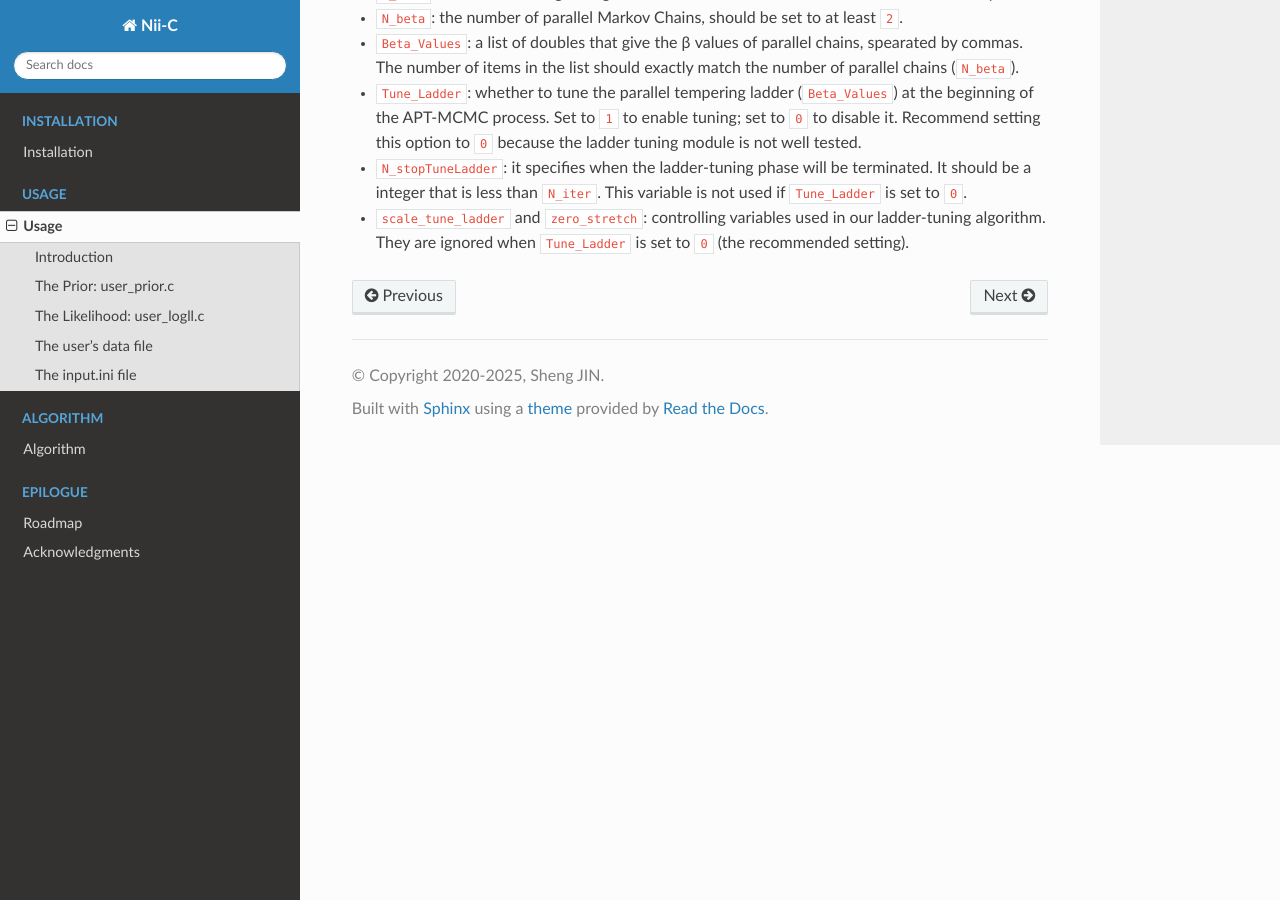
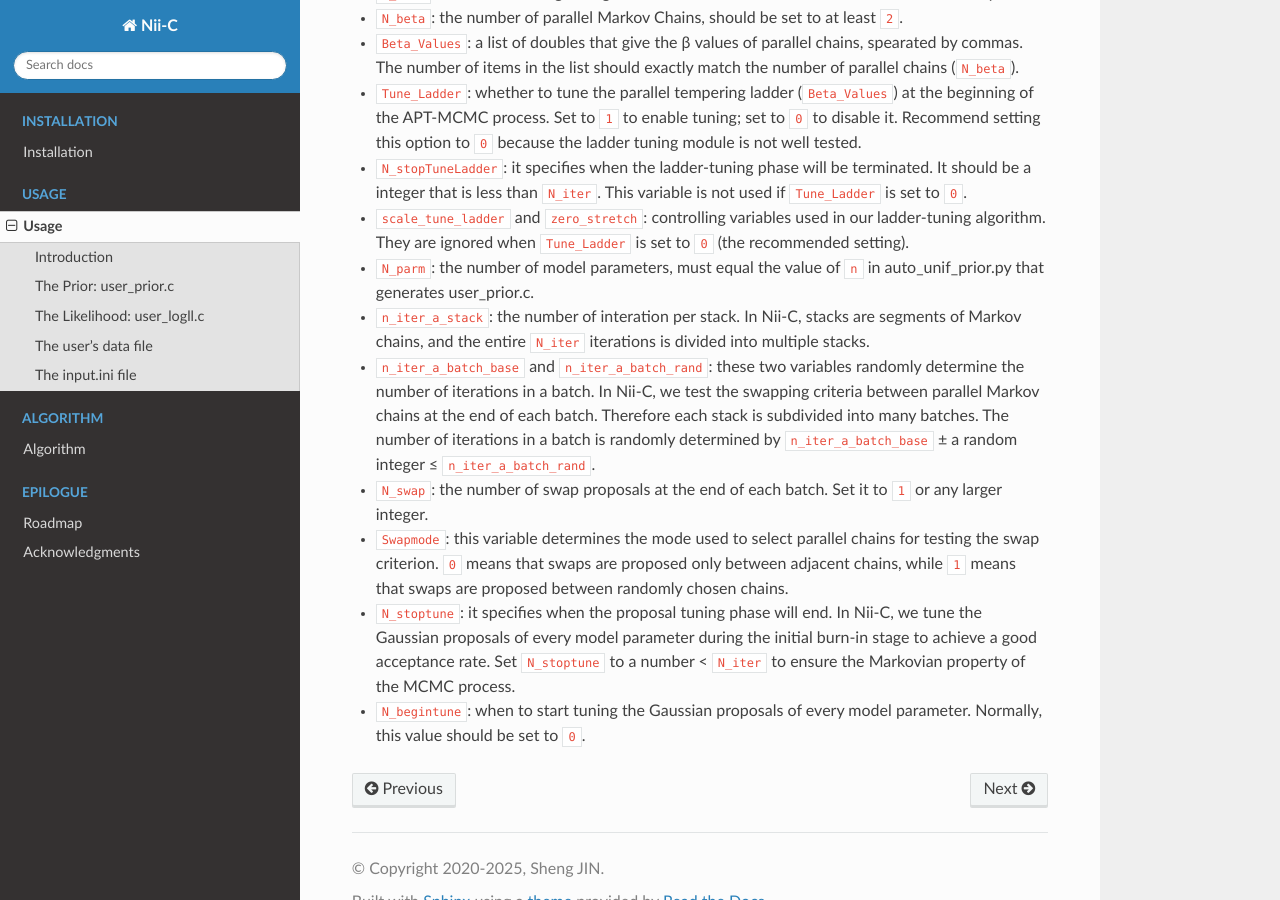
Before and after one commit to shengjin/nii-c-MAN, a Sphinx documentation site: the page built from docs/source/usage.rst, in a window 1280 px wide and 900 px high, scrolled down 2572 px. Built offline with Sphinx 7.4.7 and the Read the Docs theme 3.1.0, drawn with Linux system fonts in a browser that asks for light colours.

Commit message:
modify epilogue

```diff
--- a/docs/source/usage.rst
+++ b/docs/source/usage.rst
@@ -103,3 +103,10 @@ This section will introduce all the variables in the input.ini file.
 - ``Tune_Ladder``: whether to tune the parallel tempering ladder (``Beta_Values``) at the beginning of the APT-MCMC process. Set to ``1`` to enable tuning; set to ``0`` to disable it.  Recommend setting this option to ``0`` because the ladder tuning module is not well tested.
 - ``N_stopTuneLadder``: it specifies when the ladder-tuning phase will be terminated. It should be a integer that is less than ``N_iter``. This variable is not used if ``Tune_Ladder`` is set to ``0``.
 - ``scale_tune_ladder`` and ``zero_stretch``: controlling variables used in our ladder-tuning algorithm. They are ignored when ``Tune_Ladder`` is set to ``0`` (the recommended setting).
+- ``N_parm``: the number of model parameters, must equal the value of ``n`` in auto_unif_prior.py that generates user_prior.c.
+- ``n_iter_a_stack``: the number of interation per stack. In Nii-C, stacks are segments of Markov chains, and the entire ``N_iter`` iterations is divided into multiple stacks.
+- ``n_iter_a_batch_base`` and ``n_iter_a_batch_rand``: these two variables randomly determine the number of iterations in a batch. In Nii-C, we test the swapping criteria between parallel Markov chains at the end of each batch. Therefore each stack is subdivided into many batches.  The number of iterations in a batch is randomly determined by ``n_iter_a_batch_base`` ± a random integer ≤ ``n_iter_a_batch_rand``.
+- ``N_swap``: the number of swap proposals at the end of each batch. Set it to ``1`` or any larger integer.
+- ``Swapmode``: this variable determines the mode used to select parallel chains for testing the swap criterion. ``0`` means that swaps are proposed only between adjacent chains, while ``1`` means that swaps are proposed between randomly chosen chains.
+- ``N_stoptune``: it specifies when the proposal tuning phase will end. In Nii-C, we tune the Gaussian proposals of every model parameter during the initial burn-in stage to achieve a good acceptance rate. Set ``N_stoptune`` to a number < ``N_iter`` to ensure the Markovian property of the MCMC process.
+- ``N_begintune``: when to start tuning the Gaussian proposals of every model parameter. Normally, this value should be set to ``0``.
```
